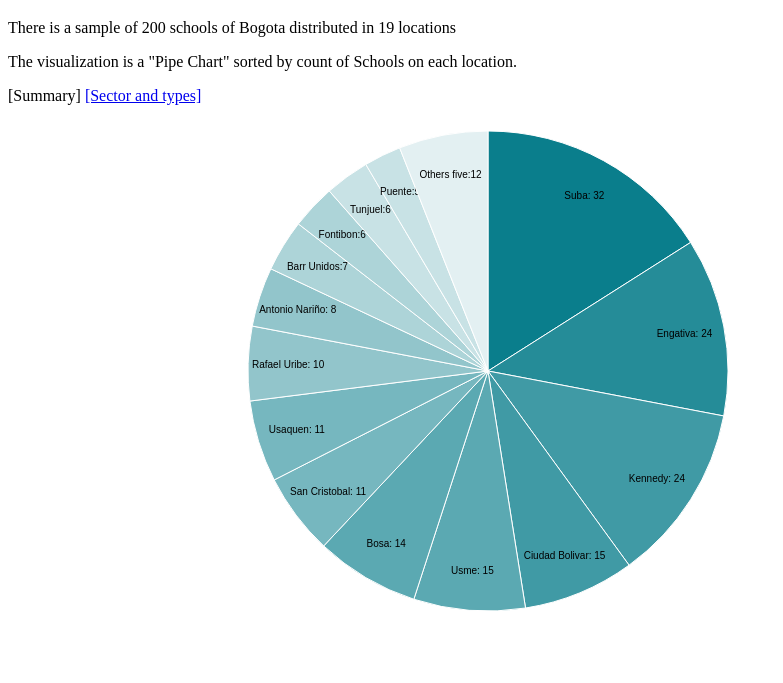
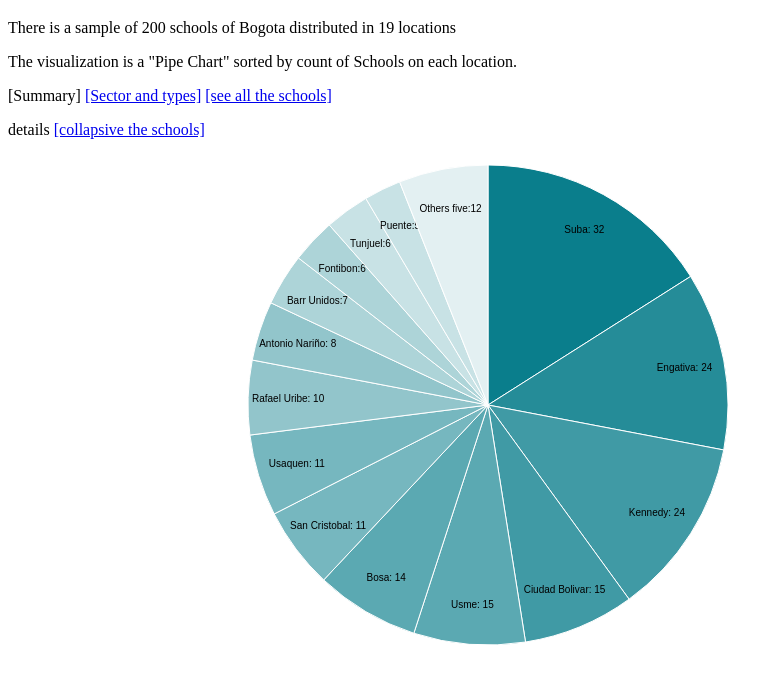
Before and after one commit to va-uniandes/bogotaSchools, a plain HTML site: page bogotaSchoolsSummary/dev/index.html in a window 1280 px wide. Shown: the part 61-744 px from the top of the page, without its empty margins (0-783 px from the left). Drawn offline with nearby package versions, Linux system fonts and the light colour scheme.

Commit message:
href a otras pag

```diff
--- a/bogotaSchoolsSummary/dev/index.html
+++ b/bogotaSchoolsSummary/dev/index.html
@@ -19,7 +19,8 @@
   <h1>Bogota Schools Environments</h1>
   <p>There is a sample of 200 schools of Bogota distributed in 19 locations</p>
   <p>The visualization is a "Pipe Chart" sorted by count of Schools on each location.</p>
-  <p>[Summary] <a href="indexDonutsMultiple.html">[Sector and types]</a></p>
+  <p>[Summary] <a href="indexDonutsMultiples.html">[Sector and types]</a> <a href="../../bogotaSchoolsTree/dev/index.html">[see all the schools]</a> </p>
+  <p> details <a href="../../bogotaSchoolsTree/dev/indexCollapsive.html">[collapsive the schools]</a></p>
 </body>
 
 <svg width="960" height="500"></svg>
```
